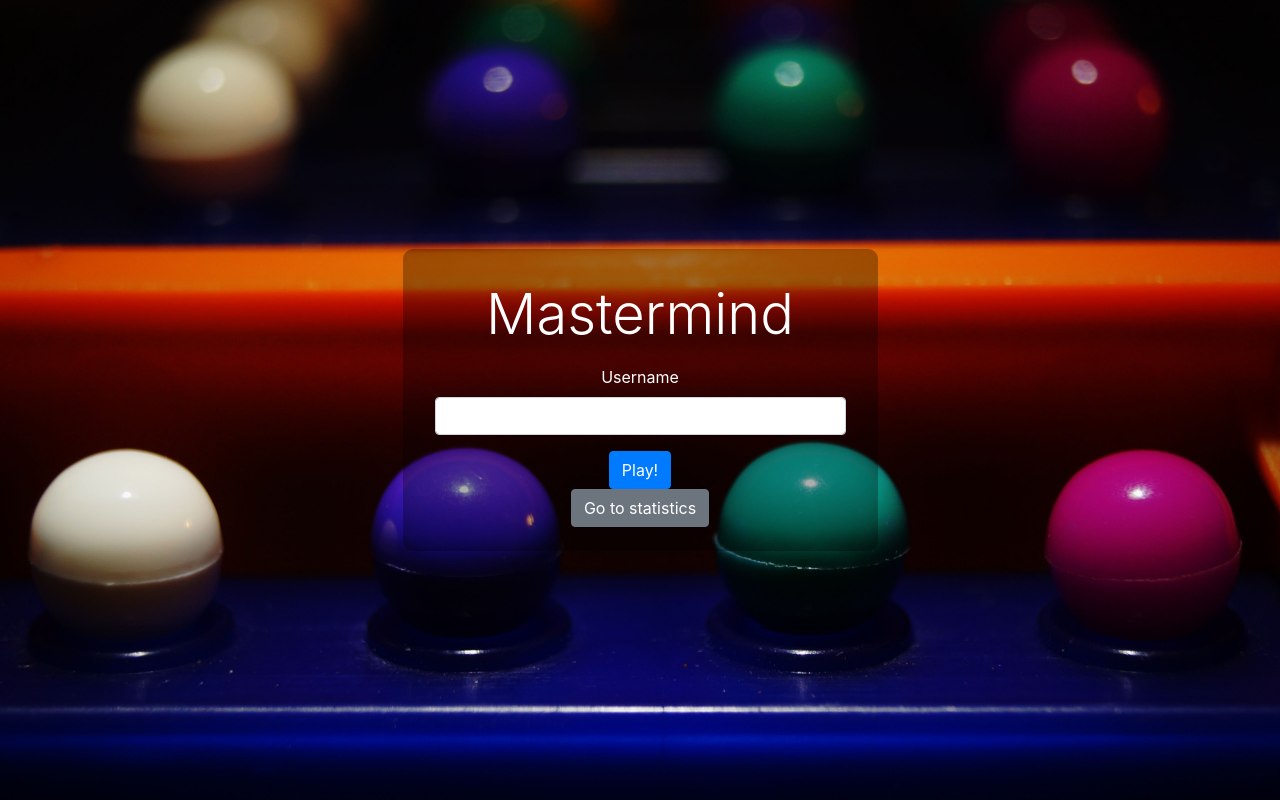
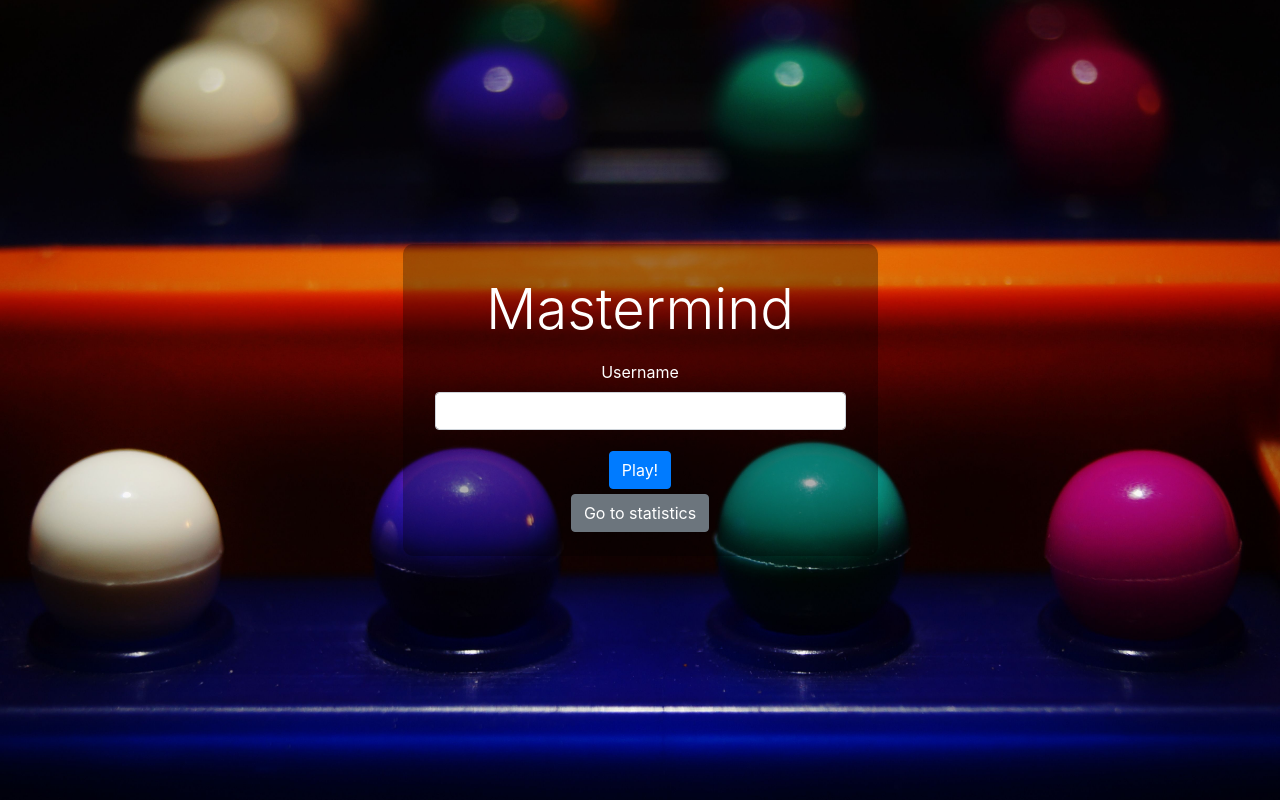
Before and after one commit to kennethgerrits/MastermindPython, a Flask app: page / in a window 1280 px wide. Run offline with Flask 2, Linux system fonts and the light colour scheme; some libraries are stand-ins or nearby versions.

Commit message:
style fix 3

```diff
--- a/templates/index.html
+++ b/templates/index.html
@@ -21,9 +21,9 @@
                                 <label for="name">Username</label>
                                 <input type="text" name="name" id="name" class="form-control"/>
                             </div>
-                            <input type="submit" value="Play!" class="btn btn-primary"/>
+                            <input type="submit" value="Play!" class="btn btn-primary smallmargin"/>
                         </form>
-                        <a class="smallMargin" href="/statistics">
+                        <a class="" href="/statistics">
                             <button class="btn btn-secondary">
                                 Go to statistics
                             </button>
```
